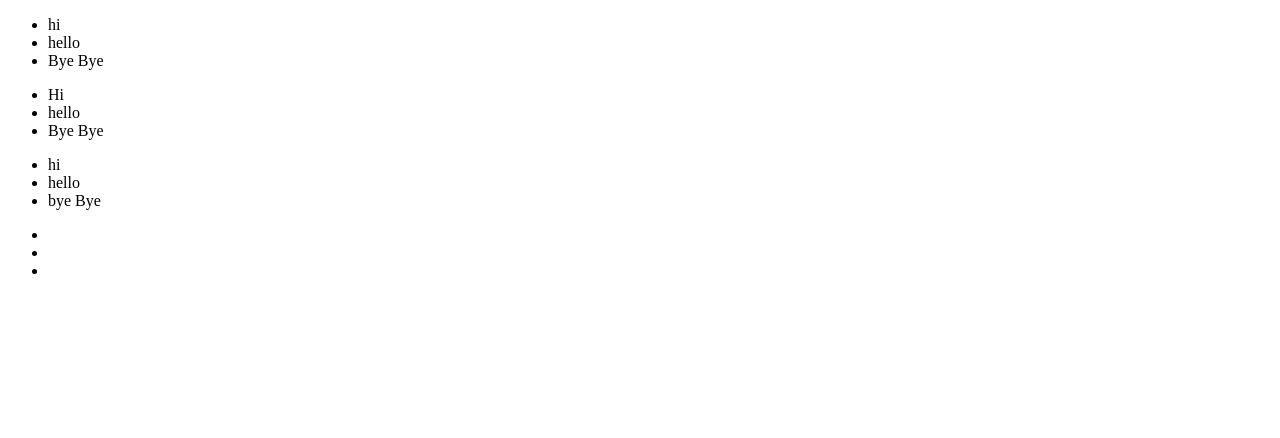
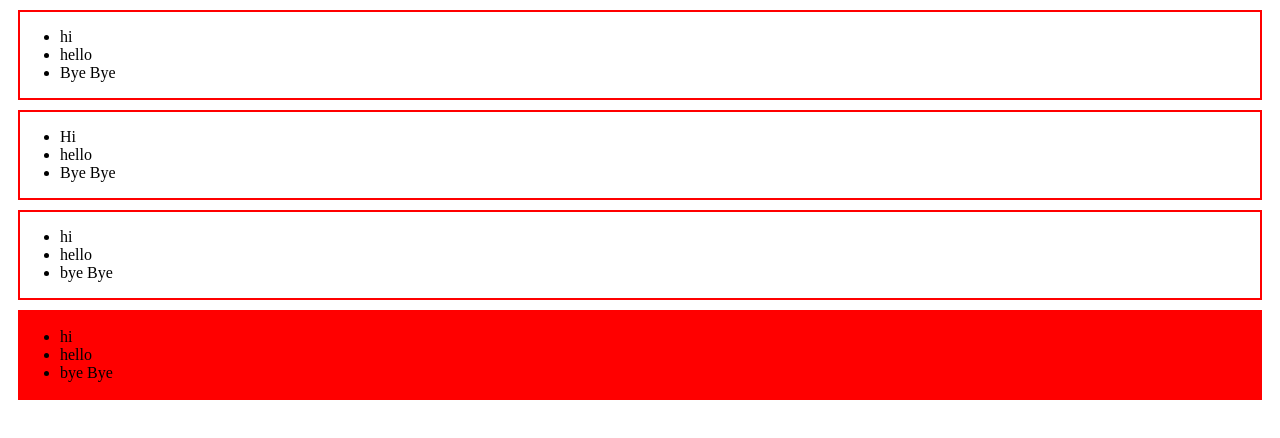
Before and after one commit to rashaduldev/Challanges-Practice, a plain HTML site: page js/dom.html in a window 1280 px wide. Drawn offline with Linux system fonts and the light colour scheme.

Commit message:
Update dom.html

```diff
--- a/js/dom.html
+++ b/js/dom.html
@@ -27,12 +27,29 @@
             <li>bye Bye</li>
         </ul>
     </section>
-    <section>
+    <section  id="okey">
         <ul>
-            <li></li>
-            <li></li>
-            <li></li>
+            <li>hi</li>
+            <li>hello</li>
+            <li>bye Bye</li>
         </ul>
     </section>
+
+    <script>
+        const allSections=document.getElementsByTagName('section');
+        for (const sec of allSections) {
+            // console.log(sec.innerText);
+            sec.style.border='2px solid red';
+            sec.style.margin='10px';
+            // sec.style.backgroundColor='gray';
+        }
+
+        const spId=document.getElementById('okey')
+        spId.style.backgroundColor='red';
+        // console.log(spId.innerText);
+        for (const ok of spId) {
+            ok.style.backgroundColor='red';
+        }
+    </script>
 </body>
 </html>
```
